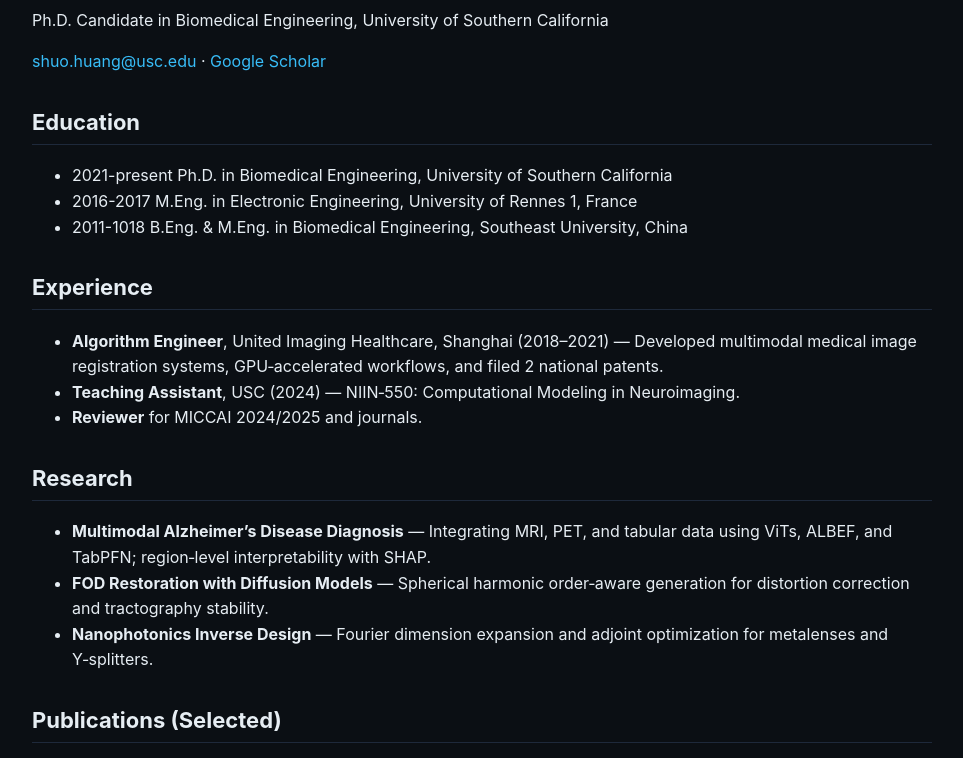
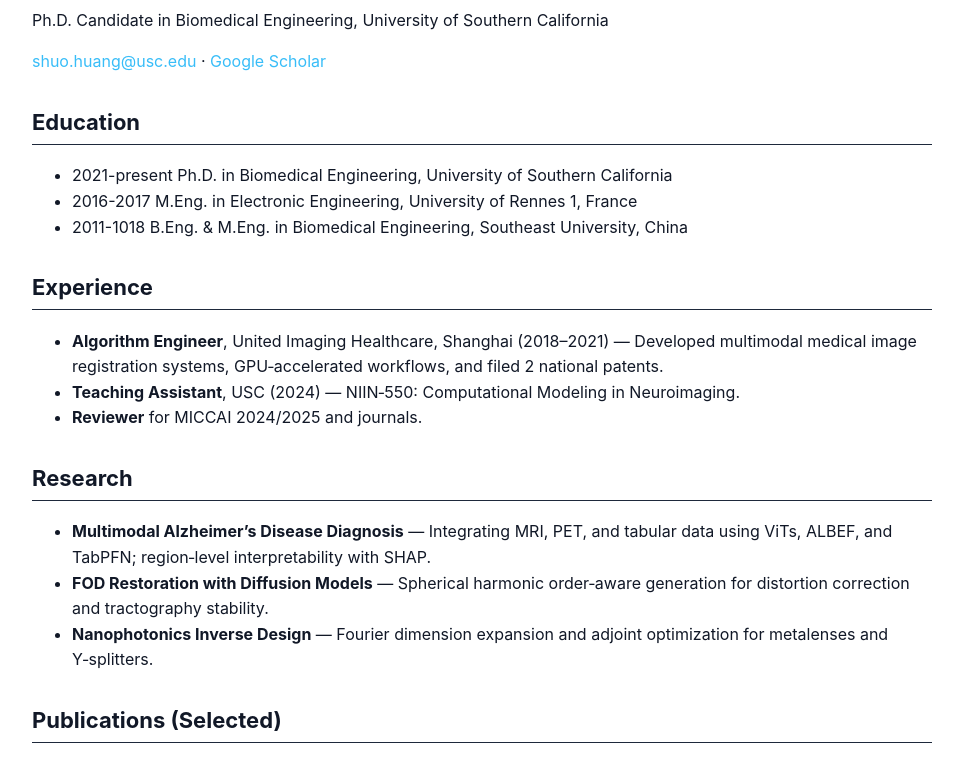
Before and after one commit to huangshuo343/huangshuo343.github.io, a plain HTML site: page index.html in a window 1280 px wide. Shown: the part 139-897 px from the top of the page, without its empty margins (158-1121 px from the left). Drawn offline with Linux system fonts and the light colour scheme.

Commit message:
Update styles for background and text colors
Changed background color to white and text color to dark.

```diff
--- a/index.html
+++ b/index.html
@@ -8,7 +8,7 @@
   <meta name="description" content="Shuo Huang — Ph.D. candidate in Biomedical Engineering at USC. Expertise in neuroimaging, nanophotonics inverse design, and multimodal Alzheimer's disease analysis." />
   <link rel="icon" href="assets/favicon.png" />
   <style>
-    body{font-family:Inter,Arial,sans-serif;margin:0;background:#0b0f14;color:#e6edf3;line-height:1.6}
+    body{font-family:Inter,Arial,sans-serif;margin:0;background:#ffffff;color:#111827;line-height:1.6}
     main{max-width:900px;margin:auto;padding:40px 20px}
     h1{font-size:40px;margin-bottom:6px}
     h2{font-size:22px;margin-top:30px;border-bottom:1px solid #1e293b;padding-bottom:4px}
```
